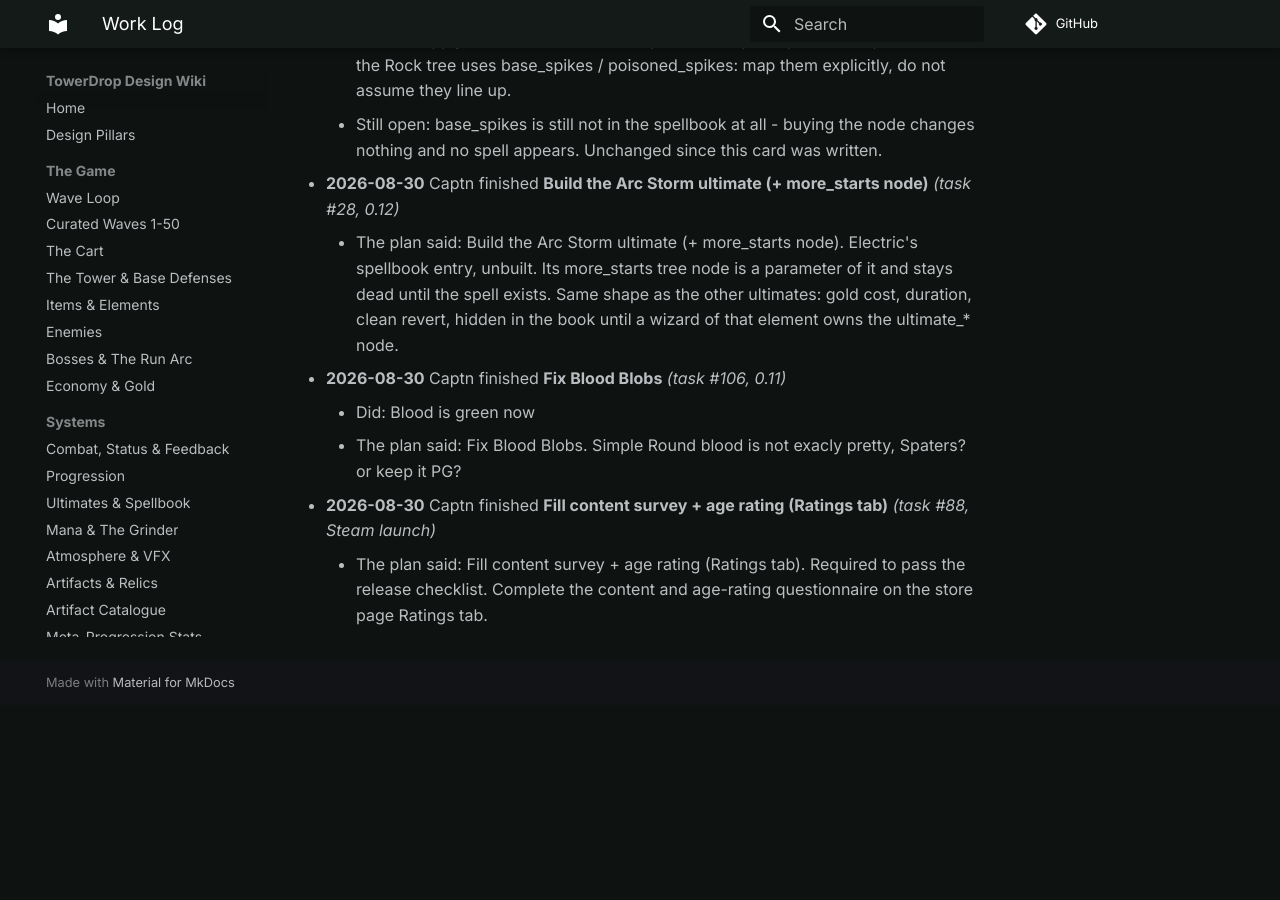
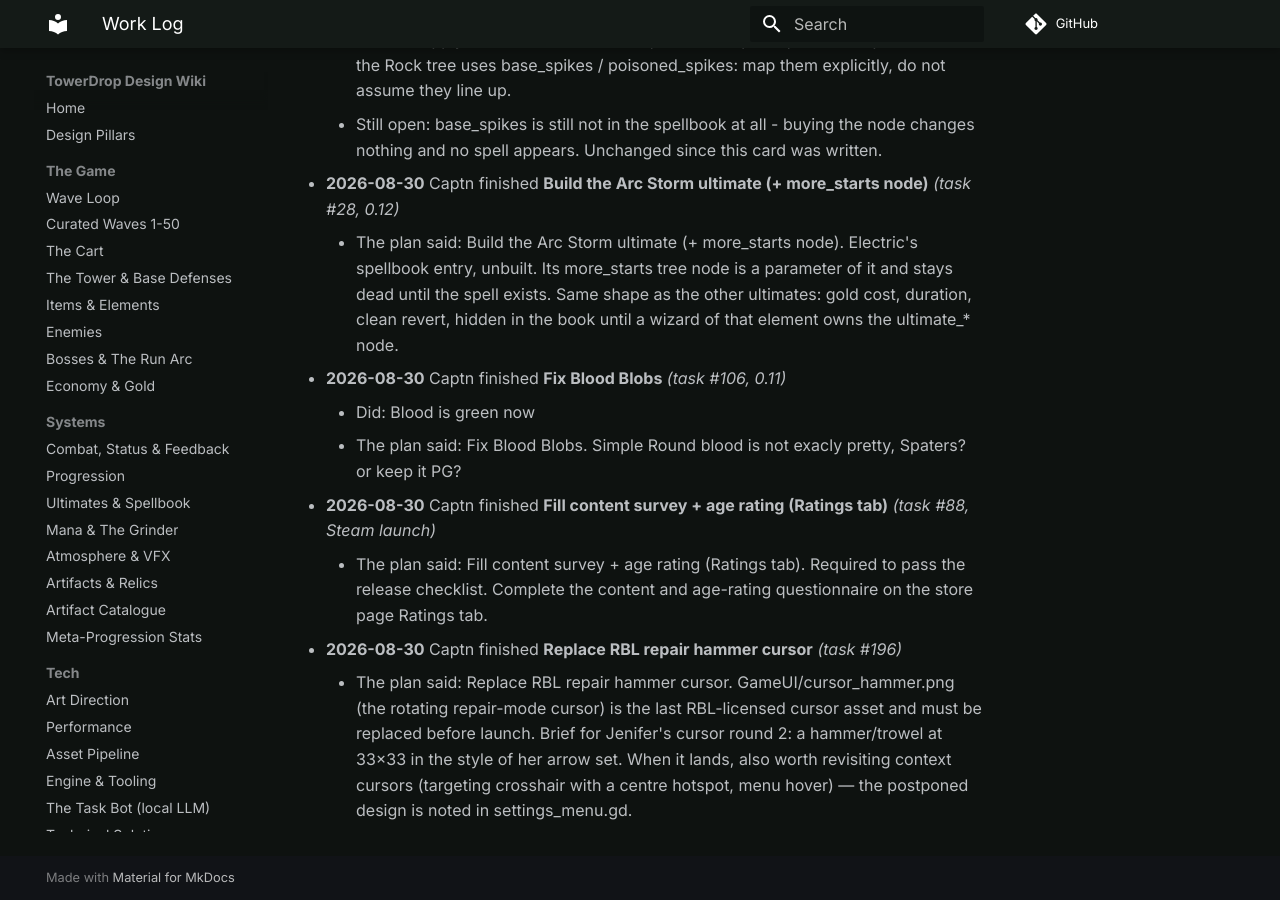
Before and after one commit to cap7n/towerdrop-docs, an MkDocs documentation site: the page built from docs/project/log.md, in a window 1280 px wide and 900 px high, scrolled down 9272 px. Built offline with MkDocs 1.6.1 and Material for MkDocs 9.7.7, drawn with Linux system fonts in a browser that asks for light colours; comment, search, counter and statistics services are not loaded; before the commit the page ends 9977 px from its top, so only the background shows below that.

Commit message:
log: Replace RBL repair hammer cursor (task #196)

```diff
--- a/docs/project/log.md
+++ b/docs/project/log.md
@@ -109,3 +109,5 @@ Bot design: [The Task Bot](../tech/wiki-bot.md).
     - The plan said: Fix Blood Blobs. Simple Round blood is not exacly pretty, Spaters? or keep it PG?
 - **2026-08-30** Captn finished **Fill content survey + age rating (Ratings tab)** _(task #88, Steam launch)_
     - The plan said: Fill content survey + age rating (Ratings tab). Required to pass the release checklist. Complete the content and age-rating questionnaire on the store page Ratings tab.
+- **2026-08-30** Captn finished **Replace RBL repair hammer cursor** _(task #196)_
+    - The plan said: Replace RBL repair hammer cursor. GameUI/cursor_hammer.png (the rotating repair-mode cursor) is the last RBL-licensed cursor asset and must be replaced before launch. Brief for Jenifer's cursor round 2: a hammer/trowel at 33x33 in the style of her arrow set. When it lands, also worth revisiting context cursors (targeting crosshair with a centre hotspot, menu hover) — the postponed design is noted in settings_menu.gd.
```
